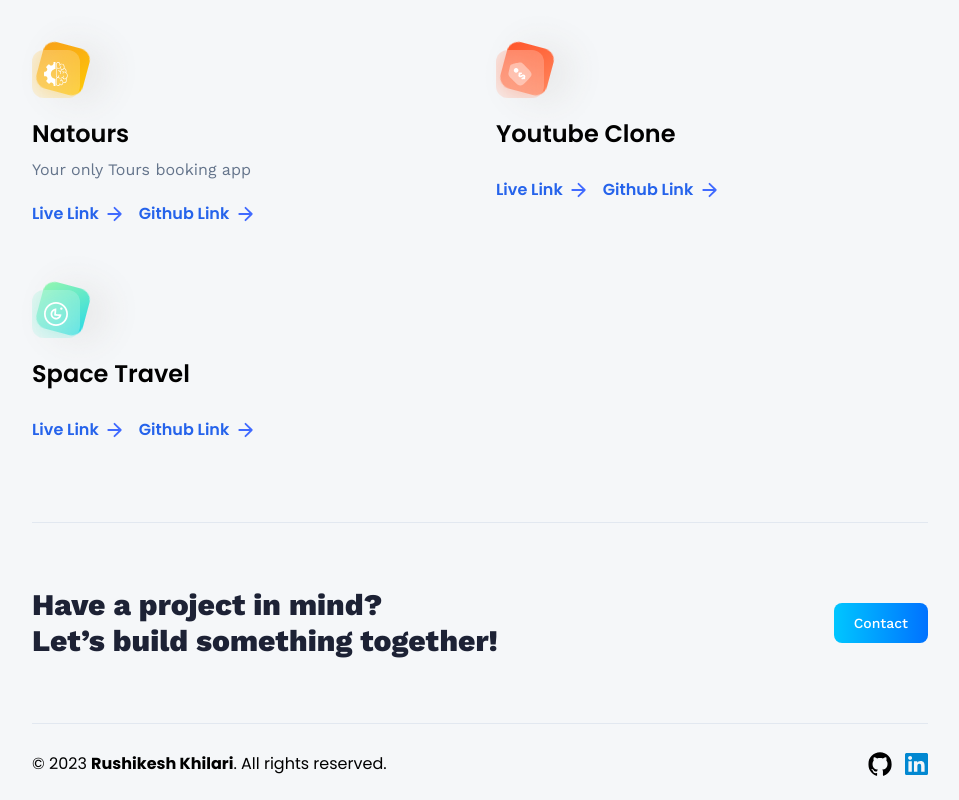
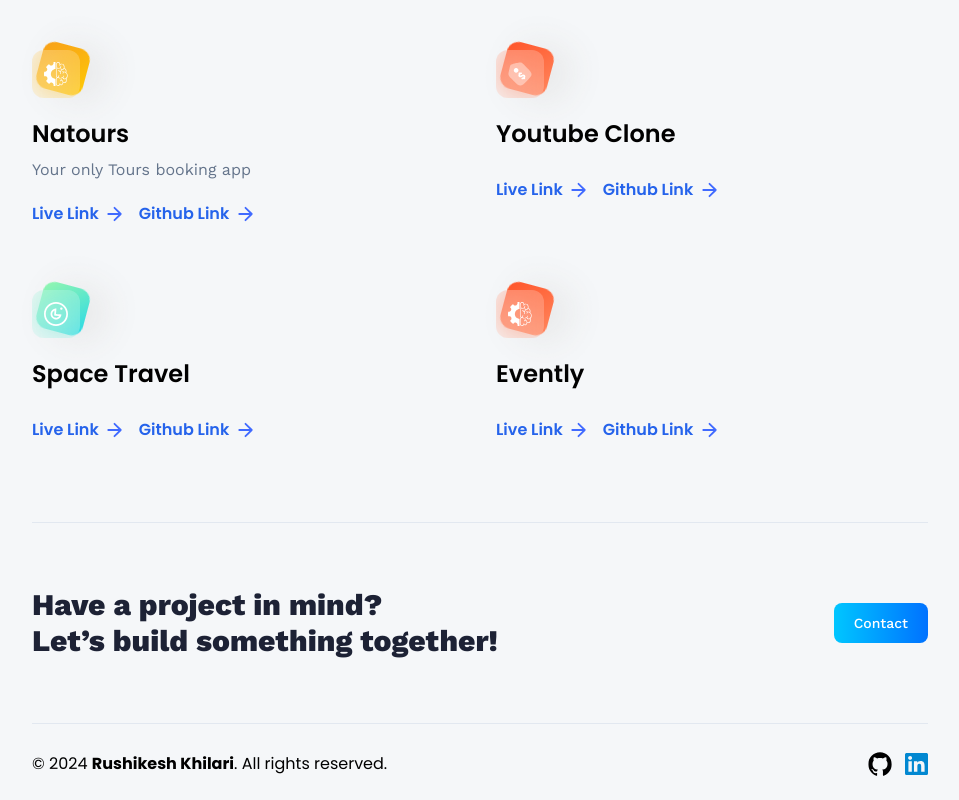
Before and after one commit to curator69/portfolioV2, a React (Vite) app: page /projects in a window 1280 px wide. Shown: the part 836-1636 px from the top of the page, without its empty margins (160-1119 px from the left). Built offline with nearby package versions, Linux system fonts and the light colour scheme; no server answers.

Commit message:
minor changes

```diff
--- a/src/assets/icons/index.js
+++ b/src/assets/icons/index.js
@@ -28,6 +28,7 @@ import soundon from './soundon.png'
 import soundoff from './soundoff.png'
 import vuejs from "./vuejs.svg";
 import nuxtjs from "./nuxtjs.svg";
+import evently from "./evently.svg";
 
 export {
   css,
@@ -60,4 +61,5 @@ export {
   soundoff,
   vuejs,
   nuxtjs,
+  evently,
 };
--- a/src/components/Footer.jsx
+++ b/src/components/Footer.jsx
@@ -9,7 +9,7 @@ const Footer = () => {
 
       <div className="footer-container">
         <p>
-          © 2023 <strong>Rushikesh Khilari</strong>. All rights reserved.
+          © 2024 <strong>Rushikesh Khilari</strong>. All rights reserved.
         </p>
 
         <div className="flex gap-3 justify-center items-center">
--- a/src/constants/index.js
+++ b/src/constants/index.js
@@ -34,6 +34,7 @@ import {
   typescript,
   vuejs,
   nuxtjs,
+  evently,
 } from "../assets/icons";
 
 export const skills = [
@@ -243,4 +244,12 @@ export const projects = [
     demo_link: "https://curator69.github.io/space-travel-site/",
     github_link: "https://github.com/curator69/space-travel-site",
   },
+  {
+    iconUrl: summiz,
+    theme: "btn-back-red",
+    name: "Evently",
+    description: "",
+    demo_link: "https://evently-livid.vercel.app/",
+    github_link: "https://github.com/curator69/evently",
+  },
 ];
--- a/src/pages/About.jsx
+++ b/src/pages/About.jsx
@@ -22,9 +22,9 @@ const About = () => {
 
       <div className="mt-5 flex flex-col gap-3 text-slate-500">
         <p>
-          Frontend Developer based in India, specializing frontend
-          development (currently learning backend too) with a keen interest in the
-          latest technologies.
+          Frontend Developer based in India, specializing frontend development
+          (currently learning backend too) with a keen interest in the latest
+          technologies.
         </p>
       </div>
 
@@ -40,6 +40,7 @@ const About = () => {
                   src={skill.imageUrl}
                   alt={skill.name}
                   className="w-1/2 h-1/2 object-contain"
+                  title={skill.name}
                 />
               </div>
             </div>
@@ -58,7 +59,7 @@ const About = () => {
 
         <div className="mt-12 flex">
           <VerticalTimeline>
-            {experiences.map((experience, index) => (
+            {[...experiences].reverse().map((experience, index) => (
               <VerticalTimelineElement
                 key={experience.company_name}
                 date={experience.date}
--- a/src/pages/Projects.jsx
+++ b/src/pages/Projects.jsx
@@ -5,6 +5,7 @@ import { projects } from "../constants";
 import { arrow } from "../assets/icons";
 
 const Projects = () => {
+  console.log(projects);
   return (
     <section className="max-container">
       <h1 className="head-text">
```
Also changed, not shown: src/assets/icons/evently.svg (added).
